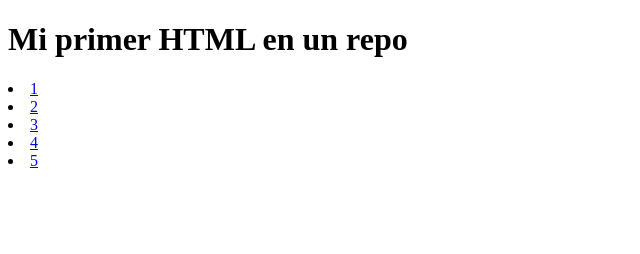
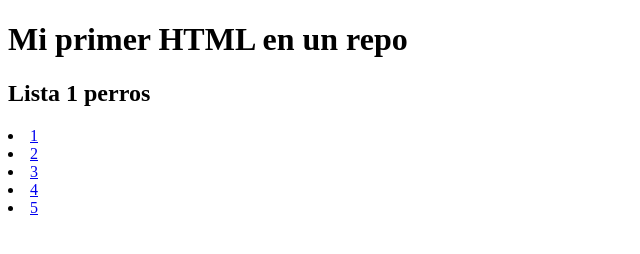
Before and after one commit to ludwig-vargas/my_first_repo_Lud, a plain HTML site: page index.html in a window 1280 px wide. Shown: the whole page, without its empty margins (0-640 px from the left). Drawn offline with Linux system fonts and the light colour scheme.

Commit message:
Esta es la tercera version de mi pagina.

```diff
--- a/index.html
+++ b/index.html
@@ -8,6 +8,7 @@
 </head>
 <body>
     <h1>Mi primer HTML en un repo</h1>
+    <h2>Lista 1 perros</h2>
     <li><a href="1">1</a></li>
     <li><a href="2">2</a></li>
     <li><a href="3">3</a></li>
```
